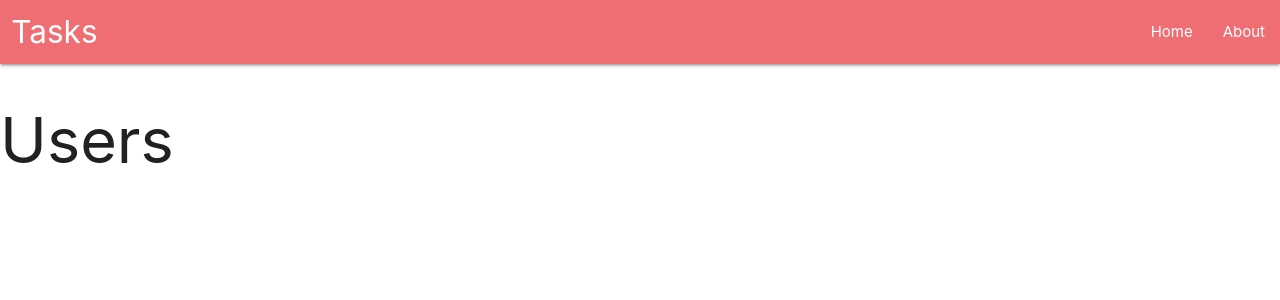
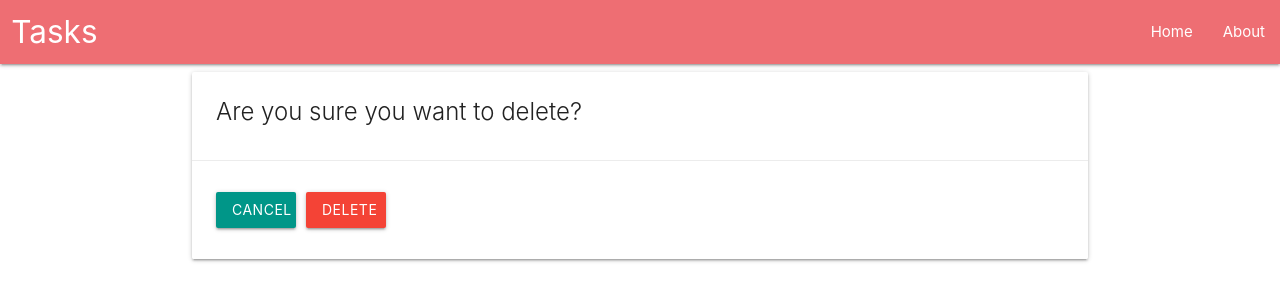
Before and after one commit to jimit1/mern-template, a React (Create React App) app in the folder client/: page /delete/1 in a window 1280 px wide. Shown: the top 300 px of the page. Built offline with nearby package versions, Linux system fonts and the light colour scheme; no server answers.

Commit message:
add delete functionality

```diff
--- a/client/src/App.js
+++ b/client/src/App.js
@@ -10,11 +10,16 @@ import Nav from "./components/Nav/Nav";
 
 function App() {
   const [tasks, setTasks] = useState();
-  useEffect(() => {
+
+  const setTodos = () => {
     axios
       .get("/all")
       .then((response) => setTasks(response.data))
       .catch((err) => console.log(err));
+  };
+
+  useEffect(() => {
+    setTodos();
   }, []);
 
   return (
@@ -30,7 +35,7 @@ function App() {
             <Delete />
           </Route>
           <Route path="/">
-            <Home tasks={tasks} />
+            <Home setTodos={setTodos} tasks={tasks} />
           </Route>
         </Switch>
       </div>
--- /dev/null
+++ b/client/src/components/Card/Card.js
@@ -0,0 +1,42 @@
+import React from "react";
+import { useHistory } from "react-router-dom";
+
+const Card = (props) => {
+  const styles = {
+    button: {
+      marginRight: "10px",
+      width: "80px",
+    },
+  };
+
+  const history = useHistory();
+
+  return (
+    <div className="card ">
+      <div className="card-content">
+        <span className="card-title">{props.title}</span>
+        <p>{props.text}</p>
+      </div>
+      <div className="card-action">
+        <div className="input-field">
+          <button
+            className="btn waves-effect waves-light teal"
+            style={styles.button}
+            onClick={() => history.push(`/edit/${props.taskId}`)}
+          >
+            edit
+          </button>
+          <button
+            className="btn waves-effect waves-light red"
+            style={styles.button}
+            onClick={() => history.push(`/delete/${props.taskId}`)}
+          >
+            delete
+          </button>
+        </div>
+      </div>
+    </div>
+  );
+};
+
+export default Card;
--- a/client/src/components/Form/Form.js
+++ b/client/src/components/Form/Form.js
@@ -1,7 +1,7 @@
 import React, { useState } from "react";
 import axios from "axios";
 
-const Form = () => {
+const Form = (props) => {
   const [state, setState] = useState();
   const handleChange = (e) => {
     // const text = e.target.value;
@@ -11,10 +11,10 @@ const Form = () => {
 
   const handleSubmit = (e) => {
     e.preventDefault();
-    axios.post("/new", { text: state.text }).then((res) => console.log(res));
+    axios.post("/new", { text: state.text }).then((res) => props.setTodos());
   };
   return (
-    <form className="col m12 l6" onSubmit={handleSubmit}>
+    <form onSubmit={handleSubmit}>
       <div className="input-field">
         <input
           id={"text"}
--- a/client/src/components/pages/Delete.js
+++ b/client/src/components/pages/Delete.js
@@ -1,11 +1,58 @@
 import React from "react";
+import { useParams, useHistory } from "react-router-dom";
+import axios from "axios";
+import { useState, useEffect } from "react";
 
-const Users = () => {
+const Delete = () => {
+  const styles = {
+    button: {
+      marginRight: "10px",
+      width: "80px",
+    },
+  };
+
+  const history = useHistory();
+
+  let { id } = useParams();
+
+  const [task, setTask] = useState({ text: "" });
+
+  useEffect(() => {
+    axios.get(`/find/${id}`).then((res) => setTask(res.data));
+  }, [id]);
+
   return (
-    <div>
-      <h1>Users</h1>
+    <div className="container">
+      <div className="card ">
+        <div className="card-content">
+          <span className="card-title">Are you sure you want to delete?</span>
+          <p>{task.text}</p>
+        </div>
+        <div className="card-action">
+          <div className="input-field">
+            <button
+              className="btn waves-effect waves-light teal"
+              style={styles.button}
+              onClick={() => history.push("/")}
+            >
+              cancel
+            </button>
+            <button
+              className="btn waves-effect waves-light red"
+              style={styles.button}
+              onClick={() => {
+                axios
+                  .delete(`/remove/${task._id}`)
+                  .then(() => history.push("/"));
+              }}
+            >
+              delete
+            </button>
+          </div>
+        </div>
+      </div>
     </div>
   );
 };
 
-export default Users;
+export default Delete;
--- a/client/src/components/pages/Edit.js
+++ b/client/src/components/pages/Edit.js
@@ -1,12 +1,14 @@
 import React from "react";
 import { useParams } from "react-router-dom";
+import Card from "../Card/Card";
 
 const About = () => {
   let { id } = useParams();
   console.log(id);
   return (
-    <div>
+    <div className="container">
       <h1>Hi from About</h1>
+      <Card />
     </div>
   );
 };
--- a/client/src/components/pages/Home.js
+++ b/client/src/components/pages/Home.js
@@ -1,6 +1,7 @@
-import React from "react";
+import React, { useEffect } from "react";
 
 import Form from "../Form/Form";
+import Card from "../Card/Card";
 
 const Home = (props) => {
   console.log(props.tasks);
@@ -8,45 +9,31 @@ const Home = (props) => {
     spaceTop: {
       paddingTop: "30px",
     },
+  };
 
-    button: {
-      marginRight: "10px",
-      width: "80px",
-    },
-  };
+  useEffect(() => {
+    props.setTodos();
+  }, []);
 
   return (
     <div className="container" style={styles.spaceTop}>
       <div className="row">
-        <Form />
-        {/* Tasks display */}
+        <div className="col m12 l6">
+          <Form setTodos={props.setTodos} />
+        </div>
         <div className="col m12 l6">
           {!props.tasks
             ? null
-            : props.tasks.map((task) => (
-                <div className="card ">
-                  <div className="card-content">
-                    <span className="card-title">Todo item</span>
-                    <p>{task.text}</p>
-                  </div>
-                  <div className="card-action">
-                    <div className="input-field">
-                      <button
-                        className="btn waves-effect waves-light green"
-                        style={styles.button}
-                      >
-                        edit
-                      </button>
-                      <button
-                        className="btn waves-effect waves-light red"
-                        style={styles.button}
-                      >
-                        delete
-                      </button>
-                    </div>
-                  </div>
-                </div>
-              ))}
+            : props.tasks
+                .reverse()
+                .map((task, id) => (
+                  <Card
+                    key={id}
+                    taskId={task._id}
+                    title="Todo Item"
+                    text={task.text}
+                  />
+                ))}
         </div>
       </div>
     </div>
```
Also changed, not shown: 1 other file (tests, documents, lock files or other folders).
